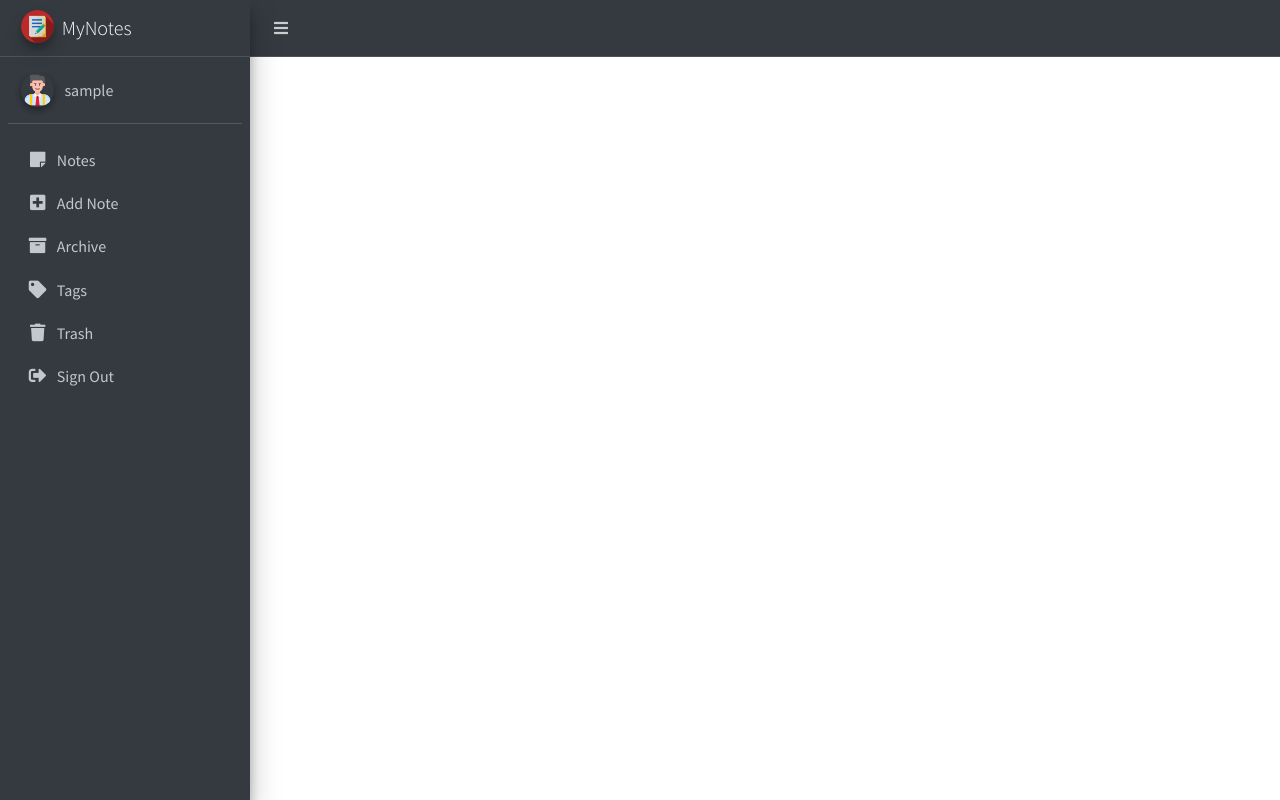
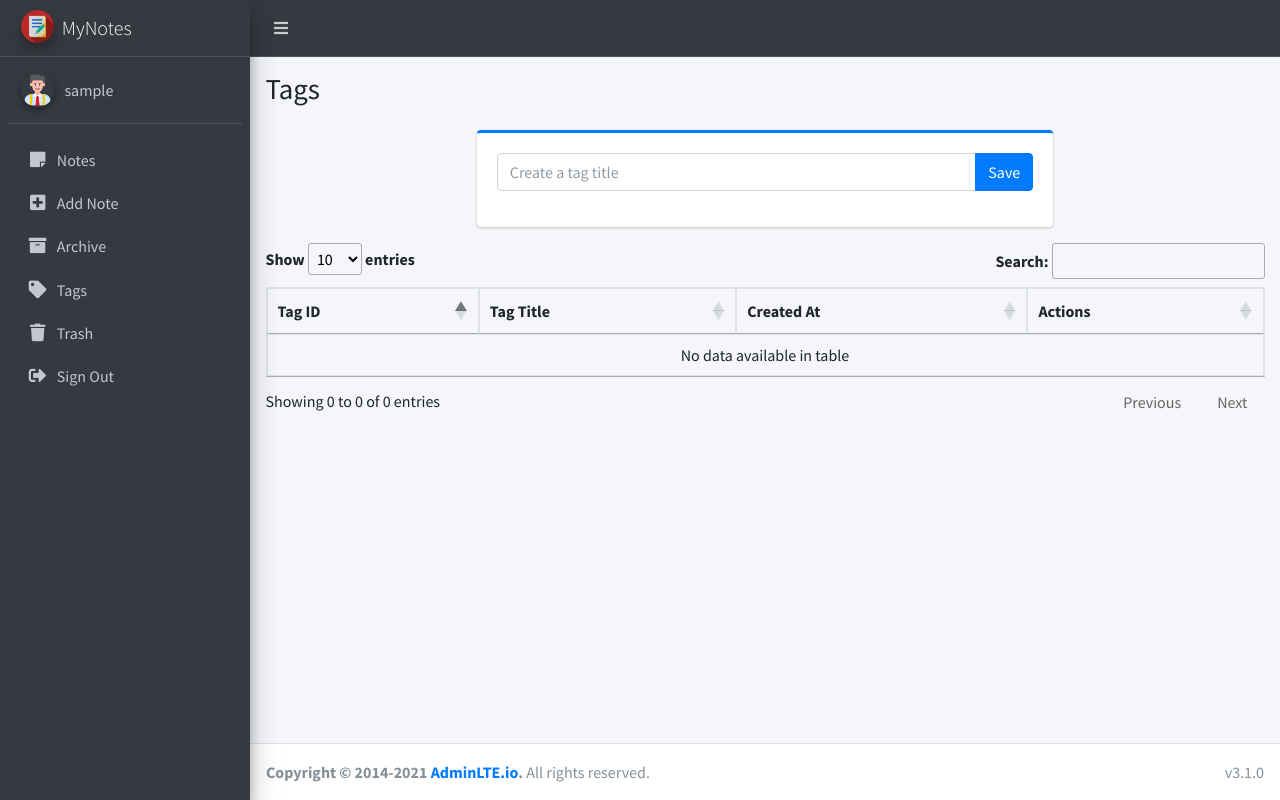
Before and after one commit to KlauscleProjects/MyNotes, a PHP site: page /MyNotes/tags in a window 1280 px wide. Run offline with PHP 8.4, Linux system fonts and the light colour scheme; the visitor is signed in with stand-in values (Sample User, id 1); data that the repository does not hold is empty; some libraries are stand-ins or nearby versions.

Commit message:
add tag modules (add and display)

```diff
--- a/app/controllers/Tags.php
+++ b/app/controllers/Tags.php
@@ -10,21 +10,47 @@ class Tags extends Controller
             redirect('users/login');
         }
 
-        $this->postModel = $this->model('Tag');
+        $this->tagModel = $this->model('Tag');
         $this->userModel = $this->model('User');
     }
 
     public function index()
     {
 
-        //get posts
-        // $posts = $this->postModel->getPosts();
+        //get tags
+        $tags = $this->tagModel->getTags();
 
         $data = [
-            'title' => "Tags",
-            //'posts' => $posts
+            'page_title' => "Tags",
+            'tags' => $tags
         ];
 
         $this->loadView('tags/index', $data);
     }
+
+    public function add()
+    {
+        if ($_SERVER['REQUEST_METHOD'] == 'POST') {
+            $_POST = filter_input_array(INPUT_POST, FILTER_SANITIZE_STRING);
+
+            $data = [
+                'page_title' => "Add Tag",
+                'tag_title' => trim($_POST['tag_title']),
+                'user_id' => $_SESSION['user_id'],
+            ];
+
+            if ($this->tagModel->addTag($data)) {
+                flash('the_message', 'Note successfully created');
+                redirect('tags');
+            } else {
+                die("Something went wrong");
+            }
+        } else {
+            $data = [
+                'page_title' => "Add Tag",
+                'user_id' => $_SESSION['user_id'],
+            ];
+            $this->loadView('notes/add', $data);
+        }
+    }
 }
--- a/app/models/Tag.php
+++ b/app/models/Tag.php
@@ -7,4 +7,41 @@ class Tag
     {
         $this->db = new Database();
     }
+
+    public function getTags()
+    {
+        $this->db->query("
+        SELECT * FROM tbl_tags ORDER BY created_at DESC
+        ");
+
+        $result = $this->db->resultSet();
+
+        return $result;
+    }
+
+    public function getTagById($tag_id)
+    {
+        $this->db->query("SELECT * FROM tbl_notes WHERE tag_id = :tag_id");
+        $this->db->bind(':tag_id', $tag_id);
+
+        $row = $this->db->singleRow();
+
+        return $row;
+    }
+
+    public function addTag($data)
+    {
+        $this->db->query("INSERT INTO tbl_tags (user_id, tag_title, created_at) VALUES (:user_id, :tag_title, :created_at)");
+
+        $this->db->bind(':user_id', $data['user_id']);
+        $this->db->bind(':tag_title', $data['tag_title']);
+        $this->db->bind(':created_at', date('Y-m-d H:i:s'));
+
+        //execute
+        if ($this->db->execute()) {
+            return true;
+        } else {
+            return false;
+        }
+    }
 }
--- a/app/views/tags/index.php
+++ b/app/views/tags/index.php
@@ -1,3 +1,71 @@
 <?php require APPROOT . '/views/includes/header.php'; ?>
 <?php require APPROOT . '/views/includes/dashboard_sidebar.php'; ?>
+
+<div class="content-wrapper">
+    <section class="content-header">
+        <div class="container-fluid">
+            <div class="row mb-2">
+                <div class="col-sm-6">
+                    <h1><?php echo $data['page_title']; ?></h1>
+                </div>
+            </div>
+        </div>
+    </section>
+
+    <section class="content">
+        <div class="container-fluid">
+            <div class="row d-flex justify-content-center">
+                <div class="col-md-7">
+                    <div class="card card-primary card-outline">
+                        <form action="<?php echo URLROOT; ?>/tags/add" method="post">
+                            <div class="card-body">
+                                <div class="form-group">
+                                    <div class="input-group input-group">
+                                        <input type="text" name="tag_title" class="form-control" placeholder="Create a tag title" required>
+                                        <span class="input-group-append">
+                                            <button type="submit" class="btn btn-primary">Save</button>
+                                        </span>
+                                    </div>
+                                </div>
+                            </div>
+                        </form>
+                    </div>
+                </div>
+            </div>
+            <div class="row">
+                <div class="col-md-12">
+                    <div class="table-responsive">
+                        <table id="myTable" class="table table-bordered table-stripe table-hover">
+                            <thead class="text-center">
+                                <th>Tag ID</th>
+                                <th>Tag Title</th>
+                                <th>Created At</th>
+                                <th>Actions</th>
+                            </thead>
+                            <tbody>
+                                <?php foreach ($data['tags'] as $tag): ?>
+                                    <?php if ($tag->user_id == $_SESSION['user_id']) : ?>
+                                        <tr>
+                                            <td><?php echo $tag->tag_id; ?></td>
+                                            <td><?php echo $tag->tag_title; ?></td>
+                                            <td><?php echo $tag->created_at; ?></td>
+                                            <td class="text-center">
+                                                <div class="btn-group btn-group-sm">
+                                                    <a href="users_updatestaff.php?token=1" class="btn btn-primary"><span><i class="far fa-edit"></i></span></a><input type="hidden" class="delete_id_value" value="1">
+                                                    <a href="javascript:void(0)" class="delete_btn_staff btn btn-danger"><span><i class="fas fa-trash-alt"></i></span></a>
+                                                </div>
+                                            </td>
+                                        </tr>
+                                    <?php endif; ?>
+                                <?php endforeach; ?>
+                            </tbody>
+                        </table>
+                    </div>
+                </div>
+            </div>
+    </section>
+
+</div>
+
+<?php require APPROOT . '/views/includes/dashboard_footer.php'; ?>
 <?php require APPROOT . '/views/includes/footer.php'; ?>
```
